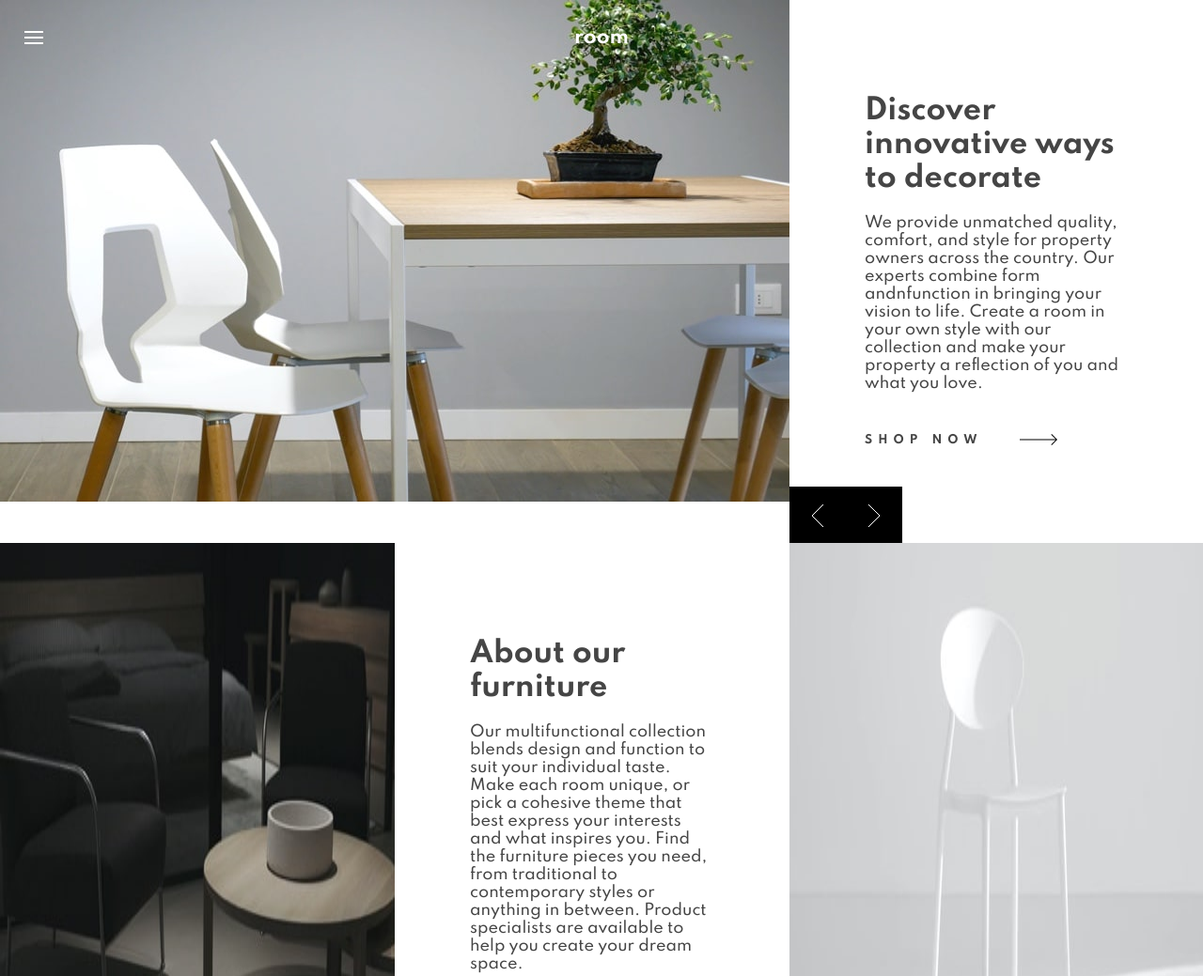
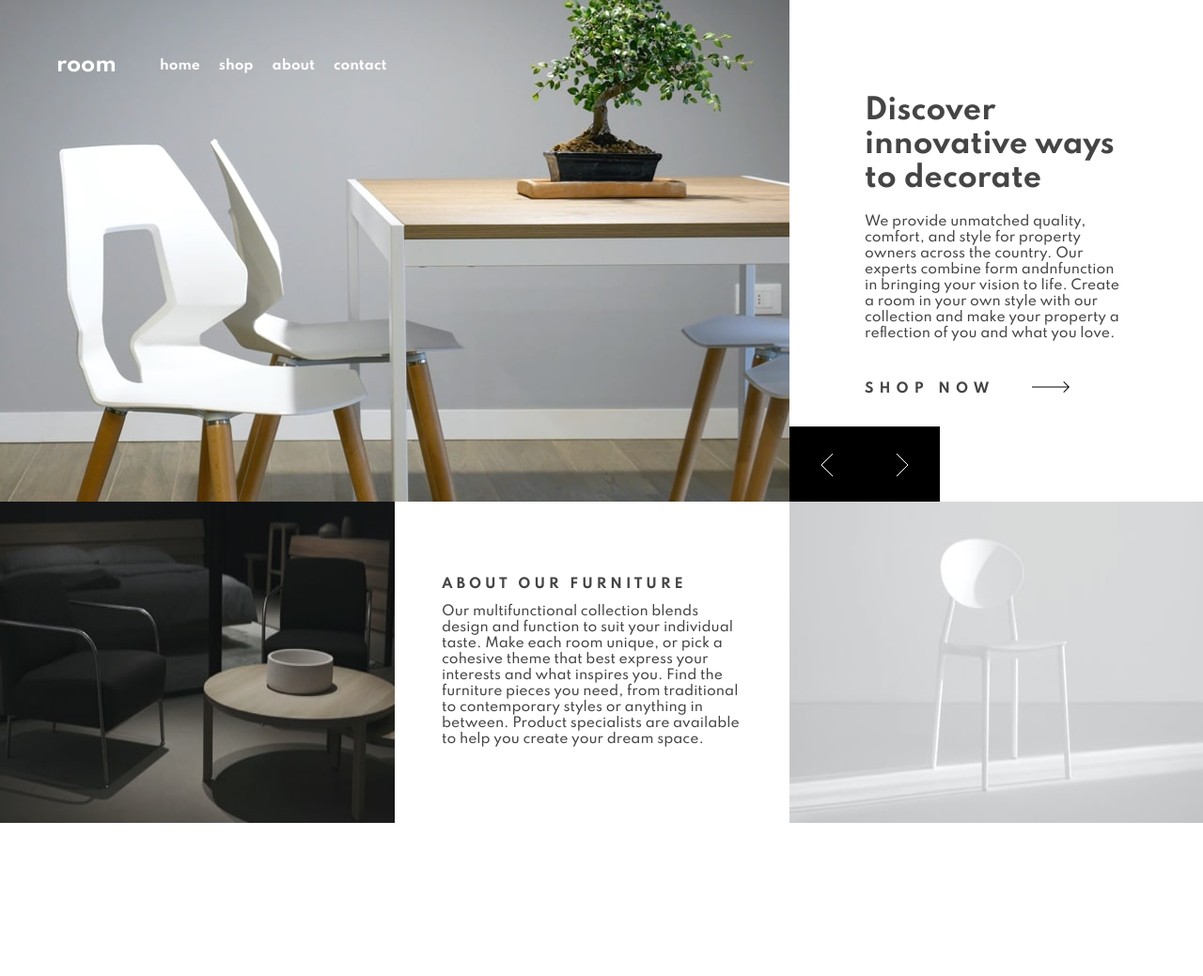
Before and after one commit to Nylsen/room, a plain HTML site: page index.html in a window 1280 px wide. Shown: the top 1039 px of the page at 94% size. After the commit the page ends 876 px from the top, so only its background shows below. Drawn offline with Linux system fonts and the light colour scheme.

Commit message:
Added: desktop harmonization

```diff
--- a/index.html
+++ b/index.html
@@ -104,7 +104,7 @@
         </div>
         <div class="about">
           <img src="./resources/assets/images/image-about-dark.jpg" />
-          <div class="article-info">
+          <div class="about-info">
             <h2>About our furniture</h2>
             <p>
               Our multifunctional collection blends design and function to suit your individual taste. Make each room
--- a/resources/css/navbar.css
+++ b/resources/css/navbar.css
@@ -17,7 +17,7 @@
   display: flex;
   align-items: center;
   justify-content: center;
-  font-size: 20px;
+  font-size: 22px;
   font-weight: bold;
   background: transparent;
   color: white;
@@ -50,7 +50,7 @@
   left: 0;
   right: 0;
   bottom: 0;
-  background: rgba(0, 0, 0, 0.5);
+  background-color: rgba(0, 0, 0, 0.5);
   visibility: hidden;
   opacity: 0;
   transition: opacity 200ms;
@@ -78,6 +78,7 @@
   justify-content: center;
   align-items: center;
   position: relative;
+  font-size: 14px;
   color: black;
   font-weight: bold;
   user-select: none;
@@ -89,7 +90,6 @@
   width: 22px;
   height: 3px;
   bottom: 15px;
-  /* left: calc(50% - 10px); */
   background-color: black;
 }
 
@@ -188,3 +188,41 @@
   -webkit-transform: rotate(-45deg);
   transform: rotate(-45deg);
 }
+
+/* DESKTOP DISPLAY */
+@media only screen and (min-width: 1280px) {
+  .navbar {
+    position: absolute;
+    top: 30px;
+  }
+  #wrapper {
+    justify-content: flex-start;
+  }
+  #wrapper-background,
+  #toggle-menu-btn {
+    display: none;
+  }
+  #popup-menu {
+    position: absolute;
+    right: auto;
+    bottom: auto;
+    height: 80px;
+    visibility: visible;
+    opacity: 1;
+    background-color: transparent;
+  }
+  .popup-list {
+    padding-left: 160px;
+    justify-content: flex-start;
+    background-color: transparent;
+  }
+  .popup-list > li {
+    color: white;
+  }
+  .popup-list > li:hover:after {
+    background-color: white;
+  }
+  .cancel {
+    display: none;
+  }
+}
--- a/resources/css/style.css
+++ b/resources/css/style.css
@@ -2,10 +2,20 @@
 @import './navbar.css';
 
 /* BODY CONTENT, GALLERY AND ARTICLES */
+
 .content {
   height: 100%;
   width: 100%;
   background-color: black;
+}
+#home {
+  display: flex;
+  min-height: 100%;
+  flex-direction: column;
+  justify-content: space-between;
+}
+.gallery {
+  display: flex;
 }
 .article {
   position: relative;
@@ -14,13 +24,16 @@
   visibility: hidden;
   opacity: 0;
   position: relative;
+  height: 100%;
+  flex: 1;
   color: black;
   background-color: white;
   transition: opacity 3s ease-in-out;
 }
 .article.shown {
   position: relative;
-  display: block;
+  display: flex;
+  flex-direction: column;
   z-index: 0;
   visibility: visible;
   opacity: 1;
@@ -29,10 +42,13 @@
 
 .article-img {
   position: relative;
+  display: flex;
 }
 .article-img > .mobile-hero {
   height: auto;
   width: 100%;
+  display: flex;
+  max-height: 100%;
 }
 .article-img > .desktop-hero {
   display: none;
@@ -46,12 +62,12 @@
   width: 60px;
   cursor: pointer;
   position: absolute;
-  bottom: 5px;
+  bottom: 0;
   padding: 16px;
   color: white;
   background-color: black;
   font-weight: bold;
-  font-size: 12px;
+  font-size: 14px;
   transition: 0.6s ease;
   user-select: none;
 }
@@ -75,7 +91,7 @@
 }
 
 .article-info {
-  padding: 60px 50px;
+  padding: 80px 50px;
 }
 .article-info > h2 {
   font-weight: 700;
@@ -83,11 +99,12 @@
 }
 .article-info > p {
   margin-bottom: 40px;
+  font-size: 14px;
 }
 .article-info > a {
   display: inline-flex;
   letter-spacing: 6px;
-  font-size: 12px;
+  font-size: 14px;
   font-weight: 700;
   text-transform: uppercase;
   cursor: pointer;
@@ -103,36 +120,59 @@
 }
 
 .about {
+  flex: 1;
+  position: relative;
+  display: flex;
+  flex-direction: column;
   color: black;
   background-color: white;
 }
+.about-info {
+  padding: 80px 50px;
+}
+.about-info > h2 {
+  font-weight: 700;
+  font-size: 14px;
+  letter-spacing: 4px;
+  text-transform: uppercase;
+  margin-bottom: 12px;
+}
+.about-info > p {
+  font-size: 14px;
+}
 .about img {
   height: auto;
-  margin-bottom: -5px;
   width: 100%;
+  max-height: 100%;
 }
 
 /* DESKTOP DISPLAY */
 @media only screen and (min-width: 1280px) {
+  .gallery {
+    flex-direction: row;
+  }
   .article.shown {
-    display: flex;
+    flex-direction: row;
   }
   .article-img > .mobile-hero {
     display: none;
   }
   .article-img > .desktop-hero {
-    display: block;
+    display: flex;
     width: auto;
+    height: 100%;
+    max-width: 100%;
   }
   .prev,
   .next {
-    bottom: 0;
+    height: 80px;
+    width: 80px;
   }
   .prev {
-    right: -60px;
+    right: -80px;
   }
   .next {
-    right: -120px;
+    right: -160px;
   }
   .article-info {
     flex: 1;
@@ -143,11 +183,12 @@
     font-size: 30px;
   }
   .about {
-    display: flex;
+    flex-direction: row;
   }
   .about img {
     height: auto;
-    margin-bottom: 0;
     width: auto;
+    max-width: 100%;
+    max-height: 100%;
   }
 }
```
